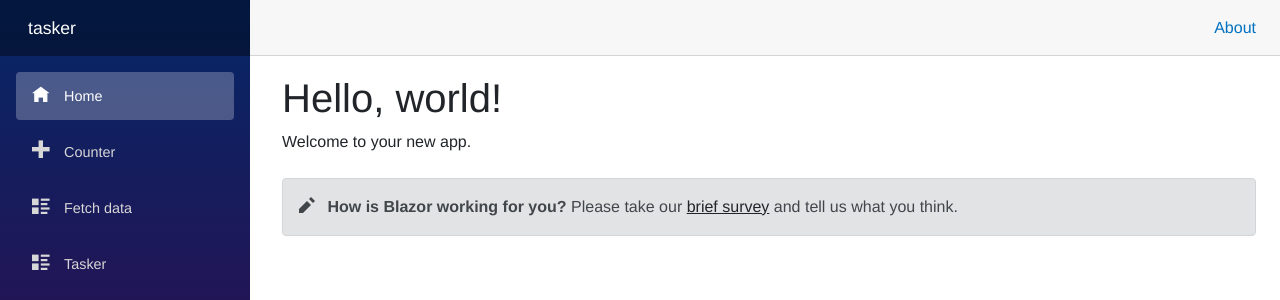
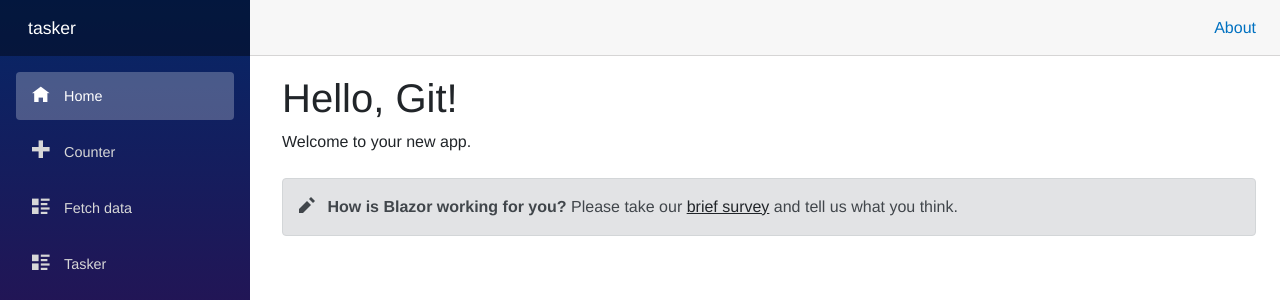
Before and after one commit to Hodei15/tasker, an ASP.NET Core app: page / in a window 1280 px wide. Shown: the top 300 px of the page. Run offline with ASP.NET Core 8, Linux system fonts and the light colour scheme; style sheets or scripts are compiled from the project's sources.

Commit message:
aldatu hello world

```diff
--- a/Pages/Index.razor
+++ b/Pages/Index.razor
@@ -2,7 +2,7 @@
 
 <PageTitle>Index</PageTitle>
 
-<h1>Hello, world!</h1>
+<h1>Hello, Git!</h1>
 
 Welcome to your new app.
 
```
